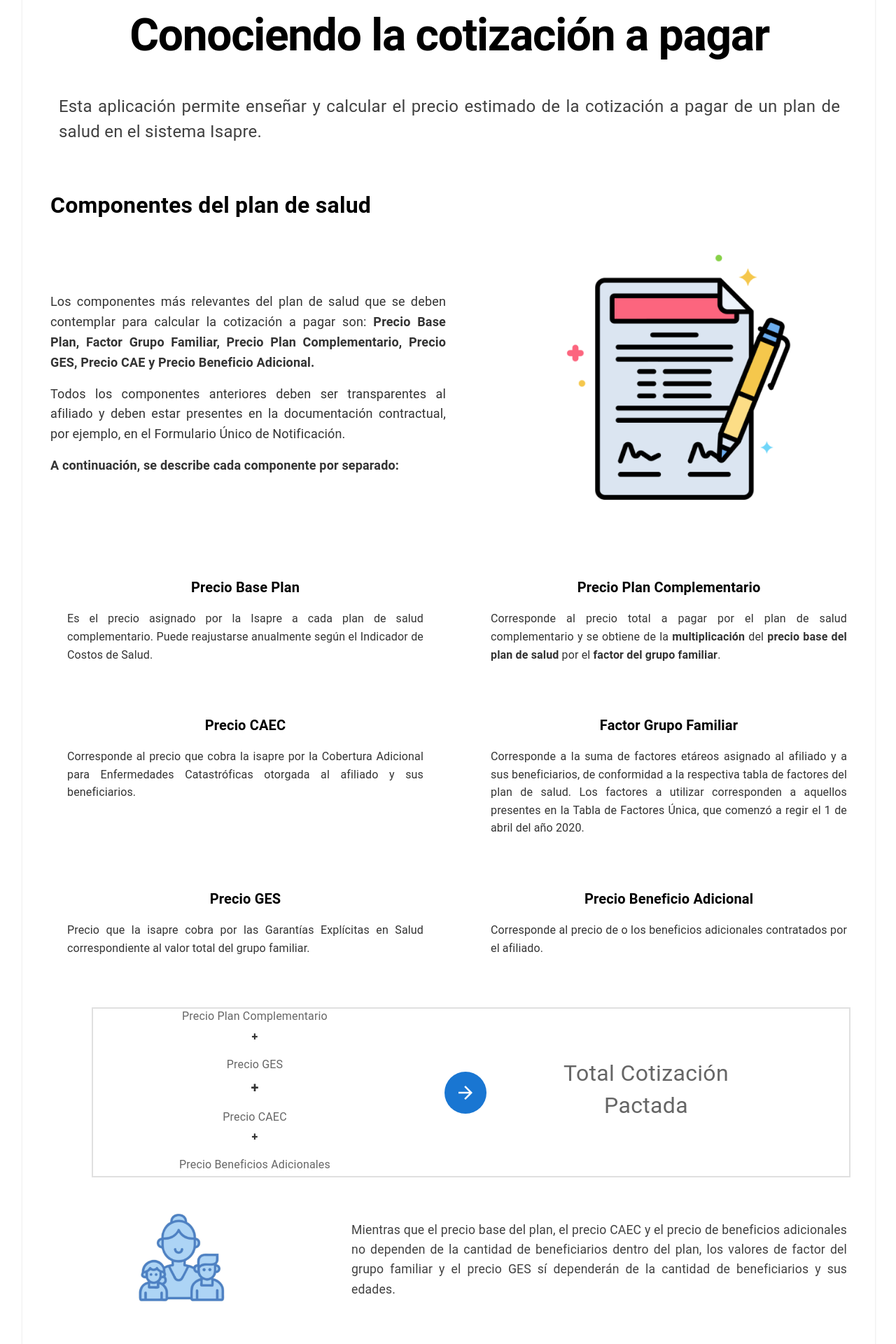
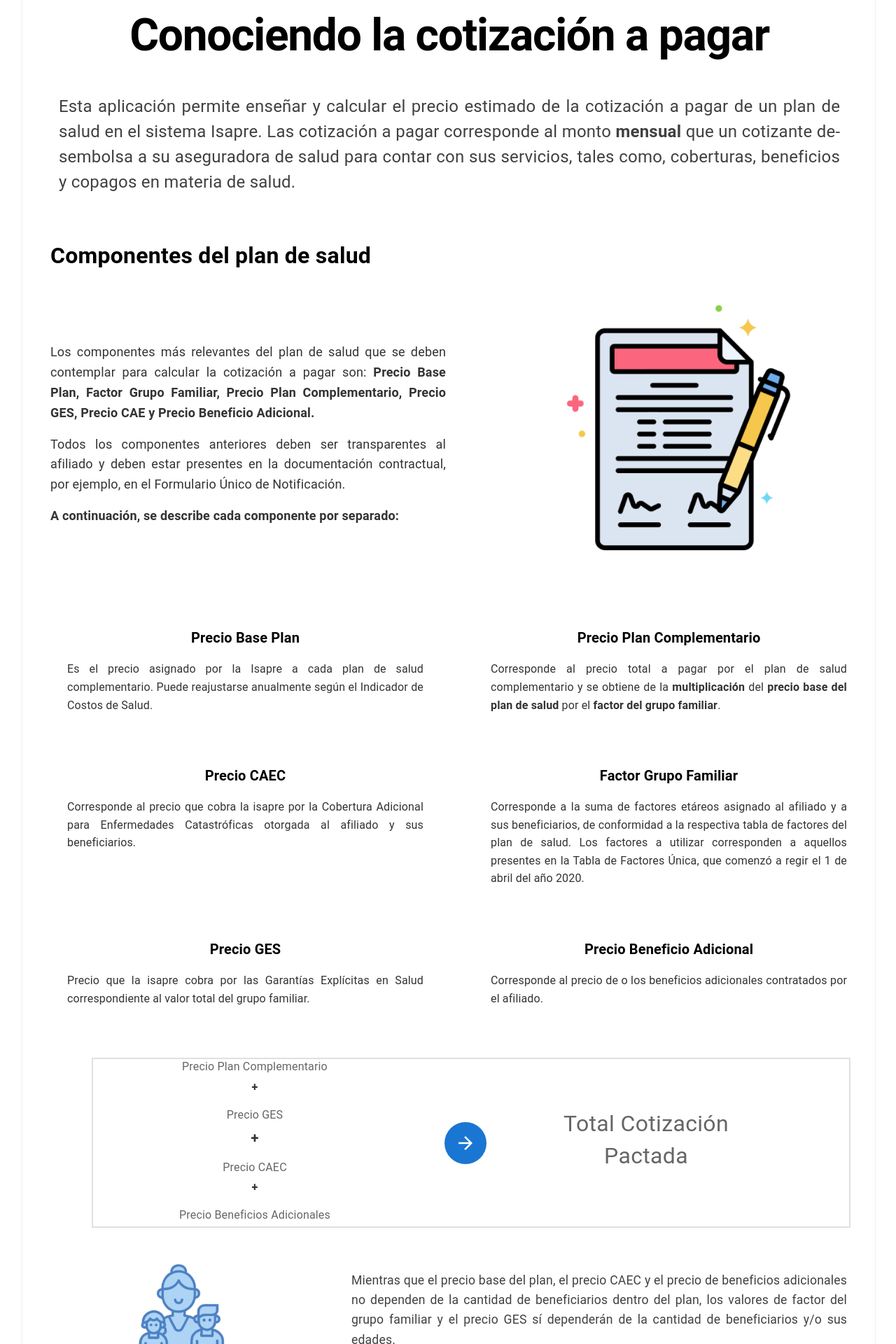
Before and after one commit to noliverop/calculadora_fun, a React (Vite) app: page / in a window 1280 px wide. Shown: the part 100-2020 px from the top of the page at 70% size. Built offline with nearby package versions, Linux system fonts and the light colour scheme.

Commit message:
💄 mejoras a los textos

```diff
--- a/index.html
+++ b/index.html
@@ -4,7 +4,7 @@
     <meta charset="UTF-8" />
     <link rel="icon" type="image/svg+xml" href="/calc.svg" />
     <meta name="viewport" content="width=device-width, initial-scale=1.0" />
-    <title>Calculadora FUN</title>
+    <title>Cotización a pagar</title>
     <style>
       /* Hide the spin buttons in WebKit browsers */
       input::-webkit-outer-spin-button,
--- a/src/Family.jsx
+++ b/src/Family.jsx
@@ -50,7 +50,7 @@ const Family = () => {
             >
               Mientras que el precio base del plan, el precio CAEC y el precio de beneficios adicionales no
               dependen de la cantidad de beneficiarios dentro del plan, los valores de factor del grupo familiar y el
-              precio GES sí dependerán de la cantidad de beneficiarios y sus edades.
+              precio GES sí dependerán de la cantidad de beneficiarios y/o sus edades.
             </Typography>
           </Box>
         </Grid>
--- a/src/Header.jsx
+++ b/src/Header.jsx
@@ -59,7 +59,9 @@ const Header = () => {
           }}
         >
           Esta aplicación permite enseñar y calcular el precio estimado de la
-          cotización a pagar de un plan de salud en el sistema Isapre.
+          cotización a pagar de un plan de salud en el sistema Isapre. Las cotización a pagar corresponde
+          al monto <b>mensual</b> que un cotizante desembolsa a su aseguradora de salud para contar con sus servicios, tales como,
+          coberturas, beneficios y copagos en materia de salud.
         </Typography>
       </Box>
     </Box>
```
